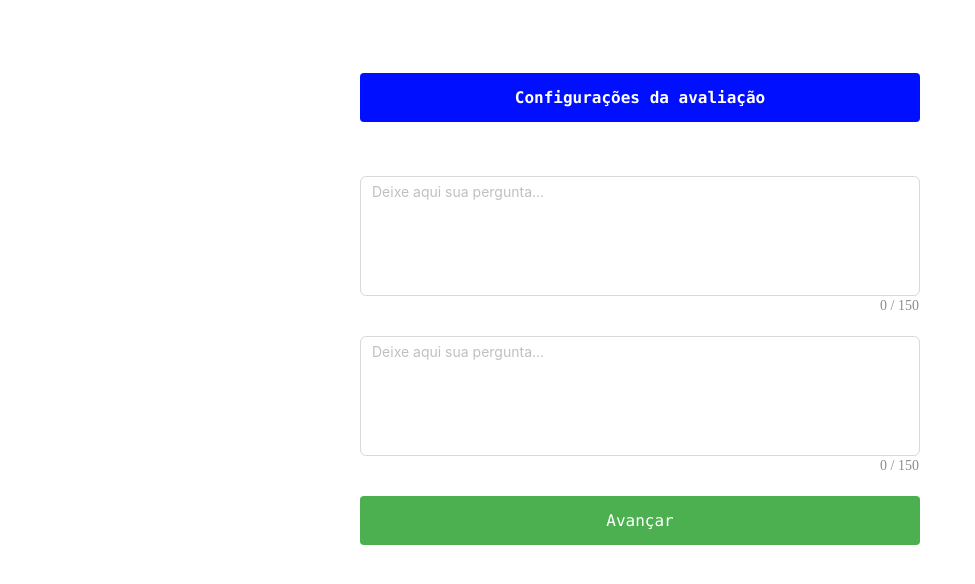
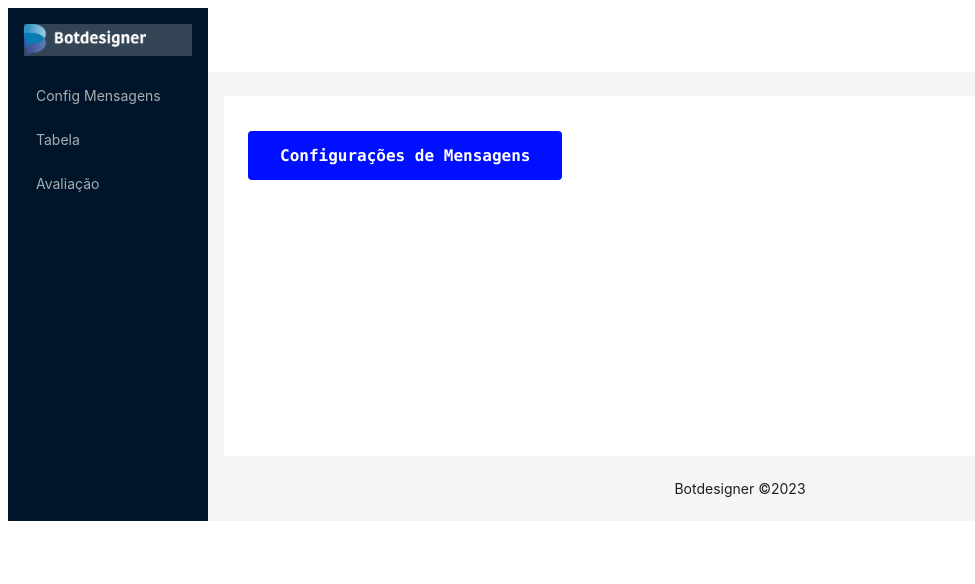
Before and after one commit to Cypirando/configuration-messages, a React (Create React App) app: page / in a window 1280 px wide. Shown: the top 584 px of the page, without its empty margins (0-975 px from the left). Built offline with nearby package versions, Linux system fonts and the light colour scheme.

Commit message:
Mudando Cenarios da paginação

```diff
--- a/src/Routes.tsx
+++ b/src/Routes.tsx
@@ -1,48 +1,43 @@
-import RatingConfiguration from "./pages/RatingConfiguration";
-import { StyledRoutesApp } from "./styles";
-import { BrowserRouter, Route, Routes } from "react-router-dom";
-import Rating from "./pages/Rating";
-import Success from "./pages/Success";
+// import RatingConfiguration from "./pages/RatingConfiguration";
+import Navbar from "./components/Navbar";
+
+// import { StyledRoutesApp } from "./styles";
+// import { BrowserRouter, Route, Routes } from "react-router-dom";
+// import Rating from "./pages/Rating";
+// import Success from "./pages/Success";
 
 function RoutesApp() {
   return (
-    <BrowserRouter>
-      <Routes>
-        <Route
-          path="/"
-          element={
-            <StyledRoutesApp>
-              <RatingConfiguration />
-            </StyledRoutesApp>
-          }
-        />
-        <Route
-          path="/rating/:id"
-          element={
-            <StyledRoutesApp>
-              <Rating />
-            </StyledRoutesApp>
-          }
-        />
-        <Route
-          path="/rating"
-          element={
-            <StyledRoutesApp>
-              <Rating />
-            </StyledRoutesApp>
-          }
-        />
 
-        <Route
-          path="/success"
-          element={
-            <StyledRoutesApp>
-              <Success />
-            </StyledRoutesApp>
-          }
-        />
-      </Routes>
-    </BrowserRouter>
+    <Navbar/>
+    // <BrowserRouter>
+    //   <Routes>
+    //     <Route
+    //       path="/"
+    //       element={
+    //         <StyledRoutesApp>
+    //           <RatingConfiguration />
+    //         </StyledRoutesApp>
+    //       }
+    //     />
+    //     <Route
+    //       path="/rating/:id"
+    //       element={
+    //         <StyledRoutesApp>
+    //           <Rating />
+    //         </StyledRoutesApp>
+    //       }
+    //     />
+    //     <Route
+    //       path="/rating"
+    //       element={
+    //         <StyledRoutesApp>
+    //           <Rating />
+    //         </StyledRoutesApp>
+    //       }
+    //     />
+    //   </Routes>
+    // </BrowserRouter>
   );
 }
 
--- a/src/components/ConfigText/index.tsx
+++ b/src/components/ConfigText/index.tsx
@@ -1,38 +1,38 @@
-import axios from "axios";
-import { useEffect, useState } from "react";
-import { useSearchParams } from "react-router-dom";
+// import axios from "axios";
+// import { useEffect, useState } from "react";
+// import { useSearchParams } from "react-router-dom";
 
-interface Question {
-  id: number;
-  question_text: string;
-}
-const ConfigText = () => {
-  const [ratingConfig, setRatingConfig] = useState<Question[]>([]);
-  const [questionText, setQuestionText] = useState("");
-  const [isLoading, setIsLoading] = useState(false);
-  const [searchParams] = useSearchParams();
+// interface Question {
+//   id: number;
+//   question_text: string;
+// }
+// const ConfigText = () => {
+//   const [ratingConfig, setRatingConfig] = useState<Question[]>([]);
+//   const [questionText, setQuestionText] = useState("");
+//   const [isLoading, setIsLoading] = useState(false);
+//   const [searchParams] = useSearchParams();
 
-  useEffect(() => {
-    if (!searchParams || isLoading) {
-      return;
-    }
-    setIsLoading(true);
+//   useEffect(() => {
+//     if (!searchParams || isLoading) {
+//       return;
+//     }
+//     setIsLoading(true);
 
-    axios(`http://localhost:9000/quiz`).then(({ data: { message } }) => {
-      if (!message) return;
-      setRatingConfig(message);
-      let id = 23;
-      const idStr = searchParams.get("id");
-      id = idStr ? +idStr : 0;
-      const selectedQuestion = message.filter(
-        ({ id: questionId }: any) => id === questionId
-      )[0];
-      setQuestionText(selectedQuestion ? selectedQuestion.question_text : "");
-      setIsLoading(false);
-    });
-  }, []);
+//     axios(`http://localhost:9000/quiz`).then(({ data: { message } }) => {
+//       if (!message) return;
+//       setRatingConfig(message);
+//       let id = 23;
+//       const idStr = searchParams.get("id");
+//       id = idStr ? +idStr : 0;
+//       const selectedQuestion = message.filter(
+//         ({ id: questionId }: any) => id === questionId
+//       )[0];
+//       setQuestionText(selectedQuestion ? selectedQuestion.question_text : "");
+//       setIsLoading(false);
+//     });
+//   }, []);
 
-  return <p>{questionText}</p>;
-};
+//   return <p>{questionText}</p>;
+// };
 
-export default ConfigText;
+// export default ConfigText;
--- /dev/null
+++ b/src/components/Navbar/index.tsx
@@ -0,0 +1,86 @@
+import React, { useState } from "react";
+import { Layout, Menu, theme } from "antd";
+import { StyledLogo } from "./styles";
+import Rating from "../../pages/Rating";
+import RatingConfiguration from "../../pages/RatingConfiguration";
+import TableConfig from "../TableConfig";
+import Title from "../../components/Title";
+import { StyledRoutesApp } from "./styles";
+import { BrowserRouter, Route, Routes } from "react-router-dom";
+
+
+
+const { Header, Content, Footer, Sider } = Layout;
+
+const App: React.FC = () => {
+  const componentsMap: { [key: string]: React.ReactElement } = {
+    "1": <RatingConfiguration />,
+    "2": <TableConfig />,
+    "3": <Rating />,
+  };
+  const [selectedKey, setSelectedKey] = useState("4");
+  const [selectedComponent, setSelectedComponent] = useState(
+    componentsMap[selectedKey]
+  );
+  const {
+    token: { colorBgContainer },
+  } = theme.useToken();
+
+  const handleMenuClick = (key: string) => {
+    setSelectedKey(key);
+    setSelectedComponent(componentsMap[key]);
+  };
+  return (
+    <Layout>
+      <Sider
+        breakpoint="lg"
+        collapsedWidth="0"
+        onBreakpoint={(broken) => {
+          console.log(broken);
+        }}
+        onCollapse={(collapsed, type) => {
+          console.log(collapsed, type);
+        }}
+      >
+        <StyledLogo>
+          <img src="/logo-botdesigner-light.png" alt="Logo" height="32px" />
+        </StyledLogo>
+        <Menu
+          theme="dark"
+          mode="inline"
+          defaultSelectedKeys={[selectedKey]}
+          onClick={({ key }) => handleMenuClick(key)}
+          items={[
+            {
+              key: "1",
+              icon: "",
+              label: "Config Mensagens",
+            },
+            { key: "2", icon: "", label: "Tabela" },
+            { key: "3", icon: "", label: "Avaliação" },
+          ]}
+        />
+      </Sider>
+      <Layout>
+        <Header style={{ padding: 0, background: colorBgContainer }}>
+
+        </Header>
+        <Content style={{ margin: "24px 16px 0" }}>
+          <div
+            style={{
+              padding: 24,
+              minHeight: 360,
+              background: colorBgContainer,
+            }}
+          >
+           <Title>Configurações de Mensagens</Title>
+            {selectedComponent}
+          </div>
+        </Content>
+        <Footer style={{ textAlign: "center" }}>Botdesigner ©2023</Footer>
+      </Layout>
+    </Layout>
+  );
+};
+
+export default App;
--- /dev/null
+++ b/src/components/Navbar/styles.ts
@@ -0,0 +1,13 @@
+import styled from "styled-components";
+
+export const StyledLogo = styled.div`
+  height: 32px;
+  margin: 16px;
+  background: rgba(255, 255, 255, 0.2);
+`;
+
+export const StyledRoutesApp = styled.section`
+  margin-top: 60px;
+  display: flex;
+  justify-content: center;
+`;
--- /dev/null
+++ b/src/components/TableConfig/index.tsx
@@ -0,0 +1,37 @@
+import React from 'react';
+import { Table } from 'antd';
+import type { ColumnsType } from 'antd/es/table';
+
+interface DataType {
+  key: React.Key;
+  mensagem: string;
+  feedback: string;
+}
+
+const columns: ColumnsType<DataType> = [
+  {
+    title: 'Mensagem',
+    dataIndex: 'mensagem',
+    width: 150,
+  },
+  {
+    title: 'Feedback',
+    dataIndex: 'feedback',
+    width: 150,
+  },
+];
+
+const data: DataType[] = [];
+for (let i = 0; i < 100; i++) {
+  data.push({
+    key: i,
+    mensagem: `${i} - O que achou do serviço?`,
+    feedback: "Otimo!",
+  });
+}
+
+const TableConfig: React.FC = () => (
+  <Table columns={columns} dataSource={data} pagination={{ pageSize: 12 }} scroll={{ y: 240 }} />
+);
+
+export default TableConfig;
--- a/src/pages/Rating/index.tsx
+++ b/src/pages/Rating/index.tsx
@@ -1,13 +1,13 @@
 import { message, Modal } from "antd";
 import { useState } from "react";
 import Button from "../../components/Button";
-import ConfigText from "../../components/ConfigText";
-import ConfigFeedback from "../../components/ConfigFeedback";
+// import ConfigText from "../../components/ConfigText";
+// import ConfigFeedback from "../../components/ConfigFeedback";
 import Form from "../../components/Form";
 import Stars from "../../components/Stars";
 import TextRatingUser from "../../components/TextRatingUser";
 import { postAssessment } from "../../api";
-import Title from "../../components/Title";
+
 import { StyledCenter, StyledQuestions, StyledFeedback } from "./styles";
 
 const Rating = (props: any) => {
@@ -32,6 +32,7 @@ const Rating = (props: any) => {
 
     try {
       const response = await postAssessment(feedback_end, rating);
+      console.log(response)
       setVisible(true);
     } catch (error) {
       message.error("Erro ao enviar dados");
@@ -45,16 +46,16 @@ const Rating = (props: any) => {
     <Form>
       <Modal
         title="Aviso"
-        visible={visible}
+        open={visible}
         onOk={handleOk}
         onCancel={() => setVisible(false)}
       >
         <p>Obrigado por avaliar</p>
       </Modal>
-      <Title>Configurações da avaliação</Title>
+
 
       <StyledQuestions>
-        <ConfigText />
+        {/* <ConfigText /> */}
       </StyledQuestions>
 
       <StyledCenter>
@@ -62,7 +63,7 @@ const Rating = (props: any) => {
       </StyledCenter>
 
       <StyledFeedback>
-        <ConfigFeedback />
+        {/* <ConfigFeedback /> */}
       </StyledFeedback>
 
       <TextRatingUser onChange={handleFeedbackChange} value={feedback_end} />
--- a/src/pages/RatingConfiguration/index.tsx
+++ b/src/pages/RatingConfiguration/index.tsx
@@ -3,7 +3,7 @@ import Button from "../../components/Button";
 import Form from "../../components/Form";
 import TextConfig from "../../components/TextConfig";
 import TextRating from "../../components/TextRating";
-import Title from "../../components/Title";
+// import Title from "../../components/Title";
 import { message } from "antd";
 import { postData } from "../../api";
 
@@ -36,7 +36,7 @@ const RatingConfiguration = () => {
 
   return (
     <Form>
-      <Title>Configurações da avaliação</Title>
+      {/* <Title>Configurações da avaliação</Title> */}
       <TextConfig onChange={handleTextConfigChange} value={question_text} />
       <TextRating onChange={handleTextRatingChange} value={feedback_text} />
       <Button onClick={handleClick}>Avançar</Button>
```
Also changed, not shown: src/components/ConfigFeedback/index.tsx (+36 -36 lines), src/components/Stars/styles.ts (deleted, +0 -12 lines), public/bot-logo.jpg (added), public/logo-botdesigner-light.png (added).
